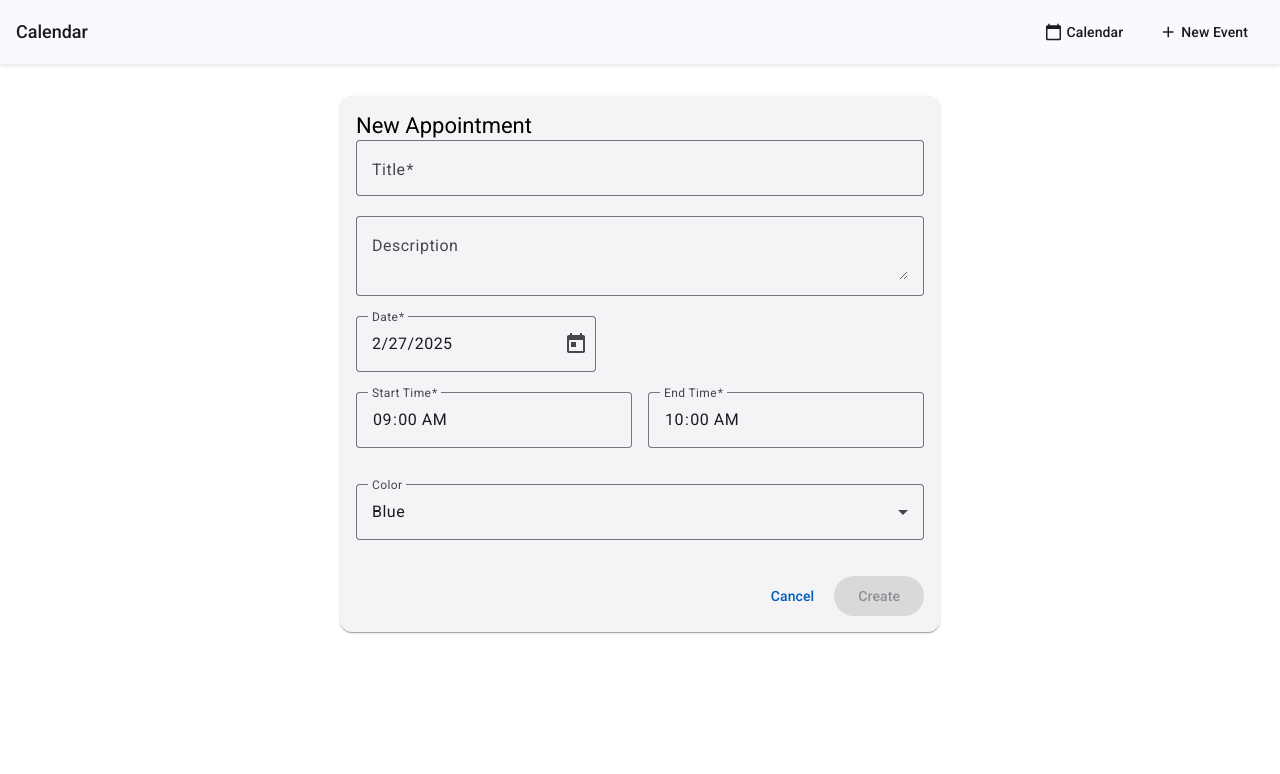
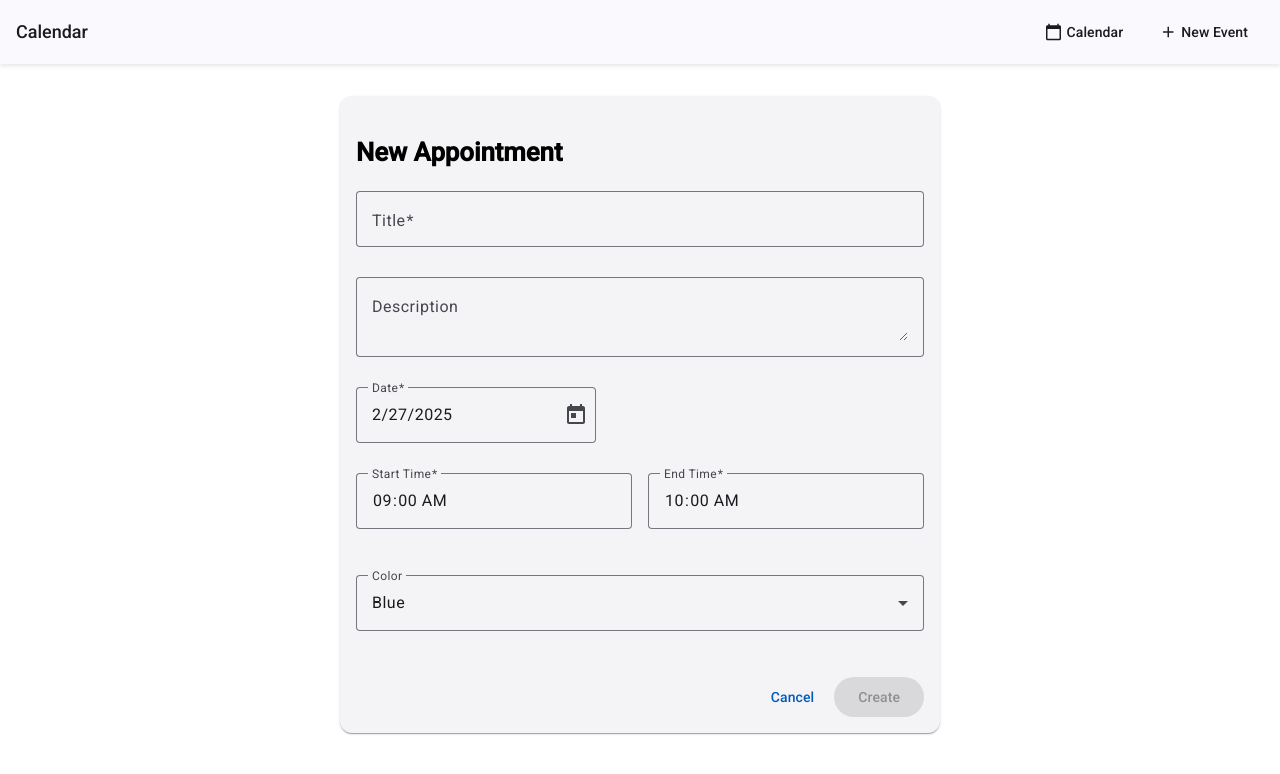
Before and after one commit to tigran-sn/calendar-app, an Angular app: page /appointment in a window 1280 px wide. Shown: the top 774 px of the page. Built offline with nearby package versions, Linux system fonts and the light colour scheme.

Commit message:
Style changes

```diff
--- a/src/app/features/appointment/appointment-form/appointment-form.component.html
+++ b/src/app/features/appointment/appointment-form/appointment-form.component.html
@@ -1,9 +1,11 @@
 <div class="form-container">
   <mat-card>
     <mat-card-header>
-      <mat-card-title>{{
-        isEditMode ? "Edit Appointment" : "New Appointment"
-      }}</mat-card-title>
+      <mat-card-title
+        ><h3>
+          {{ isEditMode ? "Edit Appointment" : "New Appointment" }}
+        </h3></mat-card-title
+      >
     </mat-card-header>
 
     <mat-card-content>
--- a/src/app/features/appointment/appointment-form/appointment-form.component.scss
+++ b/src/app/features/appointment/appointment-form/appointment-form.component.scss
@@ -2,10 +2,16 @@
   max-width: 600px;
   margin: 0 auto;
   padding: 16px;
+
+  .form-actions {
+    display: flex;
+    justify-content: flex-end;
+    gap: 8px;
+    margin-top: 16px;
   }
 
-.full-width {
-  width: 100%;
+  ::ng-deep mat-form-field {
+    margin-bottom: 10px;
   }
 
   .time-fields {
@@ -17,19 +23,12 @@
       flex: 1;
     }
   }
-
-.form-actions {
-  display: flex;
-  justify-content: flex-end;
-  gap: 8px;
-  margin-top: 16px;
 }
 
 .color-option {
   display: flex;
   align-items: center;
   gap: 8px;
-}
 
   .color-swatch {
     display: inline-block;
@@ -37,3 +36,4 @@
     height: 20px;
     border-radius: 4px;
   }
+}
--- a/src/app/features/appointment/appointment-form/appointment-item/appointment-item.component.html
+++ b/src/app/features/appointment/appointment-form/appointment-item/appointment-item.component.html
@@ -1,4 +1,3 @@
-<!-- src/app/features/appointment/appointment-item/appointment-item.component.html -->
 <div
   class="appointment-item"
   [style.background-color]="appointment.color || '#2196f3'"
--- a/src/app/features/appointment/appointment-form/appointment-item/appointment-item.component.scss
+++ b/src/app/features/appointment/appointment-form/appointment-item/appointment-item.component.scss
@@ -13,14 +13,12 @@
       visibility: visible;
     }
   }
-}
 
   .appointment-header {
     display: flex;
     justify-content: space-between;
     align-items: center;
     margin-bottom: 2px;
-}
 
     .appointment-time {
       font-size: 12px;
@@ -48,3 +46,5 @@
         width: 14px;
       }
     }
+  }
+}
--- a/src/app/features/calendar/calendar-view/calendar-day/calendar-day.component.scss
+++ b/src/app/features/calendar/calendar-view/calendar-day/calendar-day.component.scss
@@ -9,7 +9,7 @@
   &.other-month {
     background-color: #f9f9f9;
     color: #9e9e9e;
-  } /* src/app/features/calendar/calendar-day/calendar-day.component.scss */
+  }
   .day-container {
     border: 1px solid #e0e0e0;
     height: 100%;
@@ -48,10 +48,9 @@
     flex: 1;
     overflow-y: auto;
     padding: 4px;
-    min-height: 60px; /* Ensure there's space to drop */
+    min-height: 60px;
   }
 
-  /* Drag and drop styling */
   .cdk-drag-preview {
     box-shadow: 0 5px 10px rgba(0, 0, 0, 0.2);
     opacity: 0.8;
@@ -91,7 +90,6 @@
     transition: transform 250ms cubic-bezier(0, 0, 0.2, 1);
   }
 
-  /* Style for drop targets while dragging */
   .cdk-drop-list-receiving {
     background-color: rgba(33, 150, 243, 0.1) !important;
     border: 2px dashed #2196f3 !important;
@@ -124,7 +122,6 @@
   padding: 4px;
 }
 
-/* Drag and drop styling */
 .cdk-drag-preview {
   box-shadow: 0 3px 6px rgba(0, 0, 0, 0.16), 0 3px 6px rgba(0, 0, 0, 0.23);
   opacity: 0.8;
--- a/src/styles.scss
+++ b/src/styles.scss
@@ -1,4 +1,14 @@
 /* You can add global styles to this file, and also import other style files */
 
-html, body { height: 100%; }
-body { margin: 0; font-family: Roboto, "Helvetica Neue", sans-serif; }
+html,
+body {
+  height: 100%;
+}
+body {
+  margin: 0;
+  font-family: Roboto, "Helvetica Neue", sans-serif;
+}
+
+.full-width {
+  width: 100%;
+}
```
Also changed, not shown: src/app/features/calendar/calendar-view/calendar-view.component.scss (+4 -4 lines). Lines whose indentation alone changed are shown as unchanged.
